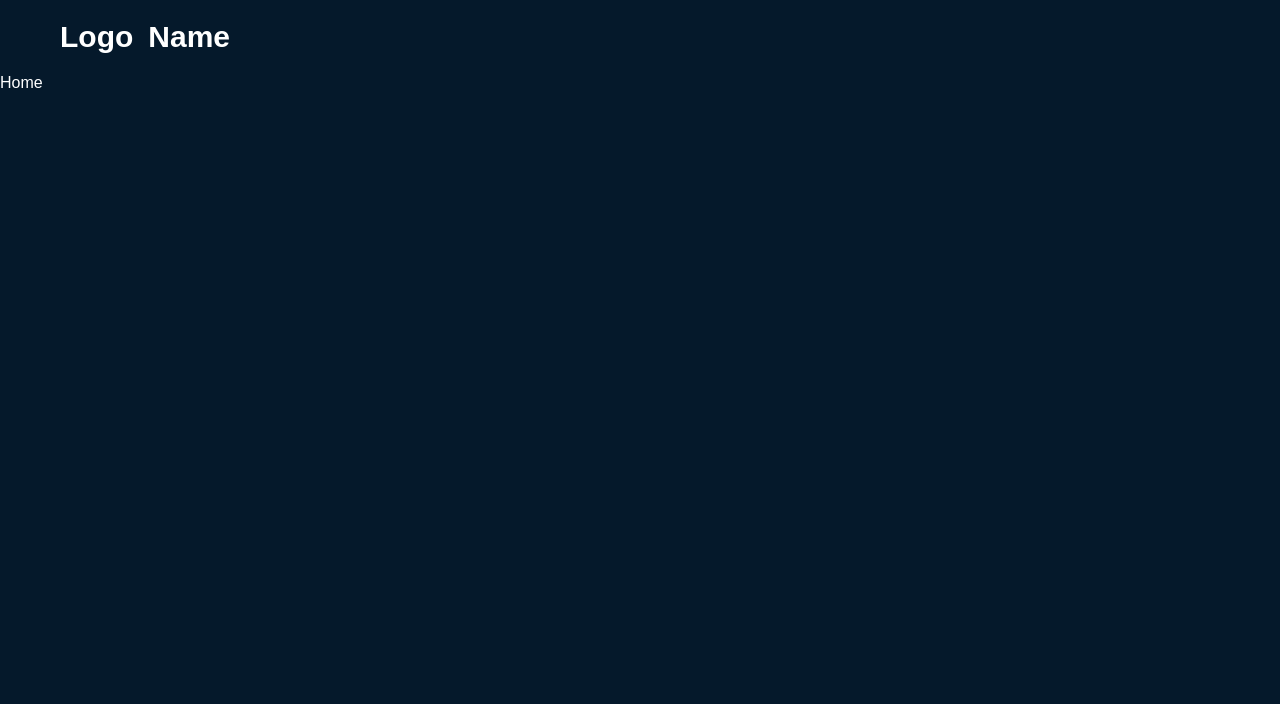
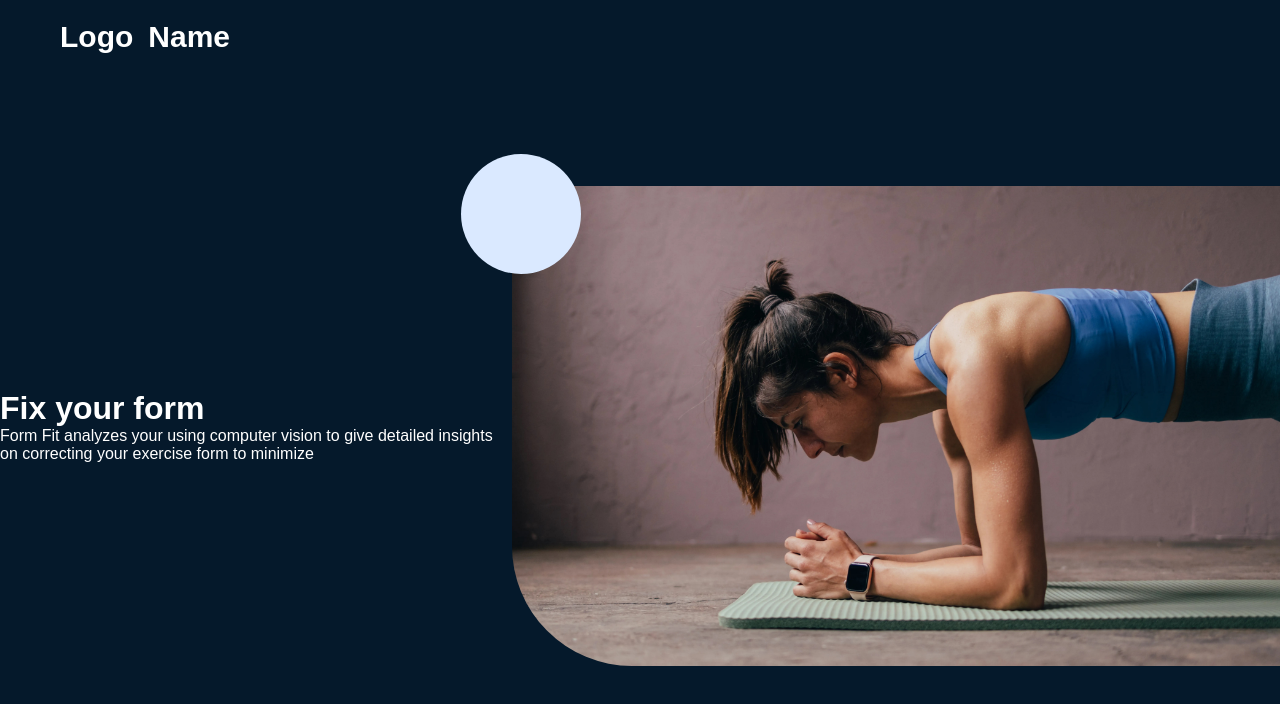
Before and after one commit to jto-d/hackprinceton-23, a React (Create React App) app: page / in a window 1280 px wide. Shown: the top 704 px of the page. Built offline with nearby package versions, Linux system fonts and the light colour scheme.

Commit message:
home page

```diff
--- a/src/pages/Home.js
+++ b/src/pages/Home.js
@@ -1,8 +1,73 @@
 import React from 'react'
+
+import styled from 'styled-components'
+
+import landingPic from '../assets/landing.jpeg'
+
+
+const StyledContainer = styled.div`
+    display: flex;
+    height: 88vh;
+    align-items: center;
+    justify-content: space-between;
+`
+
+const StyledPhoto = styled.div`
+    width: 60vw;
+    display: flex;
+`
+
+const StyledCircle = styled.div`
+    width: 15vh;
+    height: 15vh;
+    border-radius: 50%;
+    background-color: #DAE9FF;
+    margin-left: -4vw;
+    margin-top: -4vh;
+    z-index: 4;
+    position: absolute;
+    /* margin-bottom: 55vh; */
+`
+const StyledHeroText = styled.div`
+    display: flex;
+    color: #DAE9FF;
+    flex-direction: column;
+
+`
+
+const StyledImg = styled.div`
+    display: flex;
+    min-height: 60vh;
+    background-size: cover;
+    background-position: center;
+    border-bottom-left-radius: 15vh;
+    width: 60vw;
+    background-image: url(${landingPic});
+`
 
 const Home = () => {
   return (
-    <div>Home</div>
+   <>
+
+
+    <StyledContainer>
+        <StyledHeroText>
+            <h1>
+                Fix your form
+            </h1>
+            <p>
+                Form Fit analyzes your using computer vision to give detailed insights on correcting your exercise form to minimize
+            </p>
+        </StyledHeroText>
+        <StyledPhoto>
+            <StyledCircle/>
+            <StyledImg/>
+        </StyledPhoto>
+
+    </StyledContainer>
+
+   </>
+
   )
 }
 
```
Also changed, not shown: src/assets/landing.jpeg (added).
